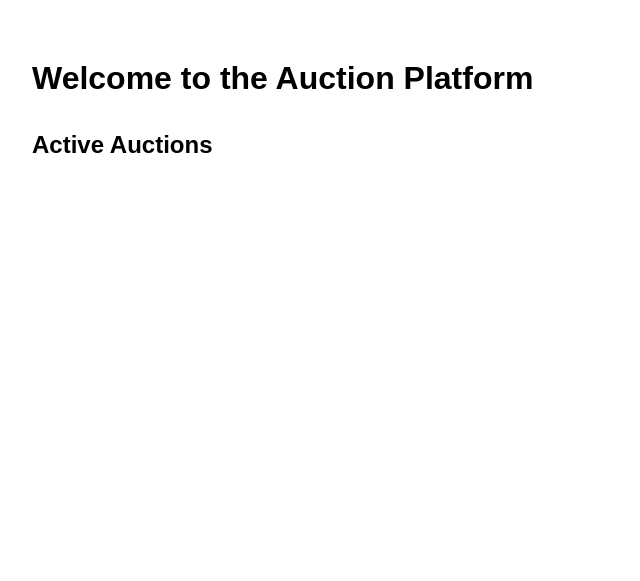
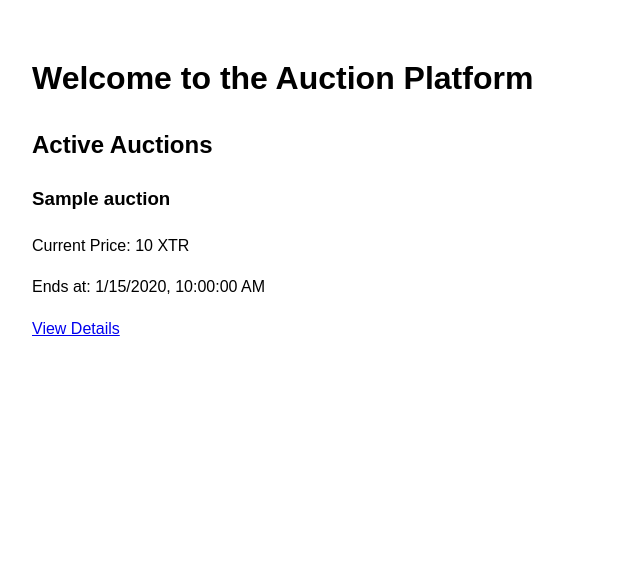
Before and after one commit to rpodpriatov/Tauction, a Flask app: page / in a window 1280 px wide. Shown: the part 90-671 px from the top of the page, without its empty margins (0-640 px from the left). Run offline with Flask 3, Linux system fonts and the light colour scheme; tables that the repository leaves empty hold one stand-in row (values such as "Sample post").

Commit message:
Agent query: Please check if the homepage displays active auctions correctly. If there are no active auctions, does it show the message 'No active auctions available at the moment.'?

```diff
--- a/app.py
+++ b/app.py
@@ -1,8 +1,8 @@
-from flask import Flask, render_template
+from flask import Flask, render_template, jsonify
 from flask_sqlalchemy import SQLAlchemy
 from flask_login import LoginManager
 from config import Config
-from models import db, User
+from models import db, User, Auction
 from auth import auth
 from admin import admin
 
@@ -24,6 +24,16 @@ def load_user(user_id):
 def index():
     return render_template('index.html')
 
+@app.route('/api/active_auctions')
+def get_active_auctions():
+    active_auctions = Auction.query.filter_by(is_active=True).all()
+    return jsonify([{
+        'id': auction.id,
+        'title': auction.title,
+        'current_price': auction.current_price,
+        'end_time': auction.end_time.isoformat()
+    } for auction in active_auctions])
+
 @app.errorhandler(404)
 def not_found_error(error):
     return render_template('errors/404.html'), 404
--- a/templates/index.html
+++ b/templates/index.html
@@ -4,7 +4,9 @@
 <h1>Welcome to the Auction Platform</h1>
 <div id="active-auctions">
     <h2>Active Auctions</h2>
+    <div id="auctions-container">
         <!-- Auctions will be loaded here dynamically -->
+    </div>
 </div>
 {% endblock %}
 
@@ -14,7 +16,10 @@
     fetch('/api/active_auctions')
         .then(response => response.json())
         .then(auctions => {
-            const auctionsContainer = document.getElementById('active-auctions');
+            const auctionsContainer = document.getElementById('auctions-container');
+            if (auctions.length === 0) {
+                auctionsContainer.innerHTML = '<p>No active auctions available at the moment.</p>';
+            } else {
                 auctions.forEach(auction => {
                     const auctionElement = document.createElement('div');
                     auctionElement.innerHTML = `
@@ -25,6 +30,12 @@
                     `;
                     auctionsContainer.appendChild(auctionElement);
                 });
+            }
+        })
+        .catch(error => {
+            console.error('Error fetching auctions:', error);
+            const auctionsContainer = document.getElementById('auctions-container');
+            auctionsContainer.innerHTML = '<p>Error loading auctions. Please try again later.</p>';
         });
 </script>
 {% endblock %}
```
Lines whose indentation alone changed are shown as unchanged.
